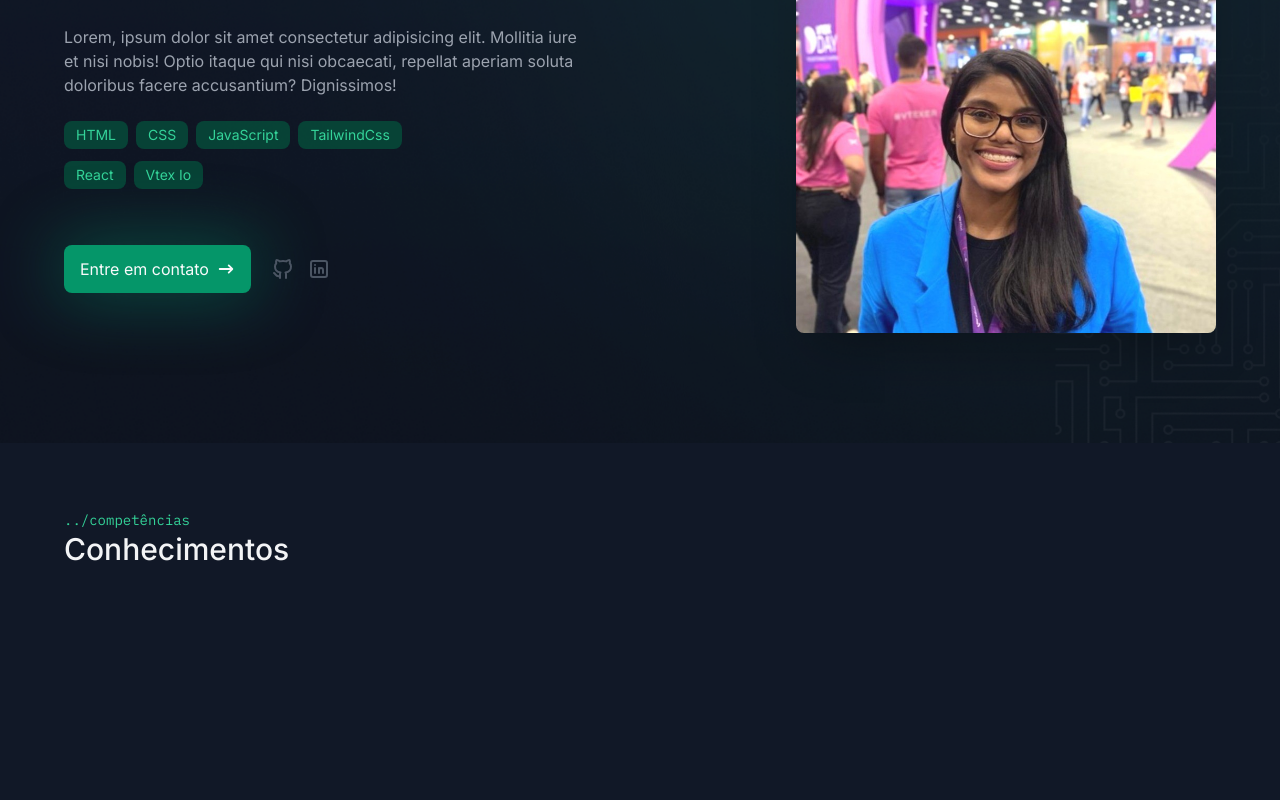
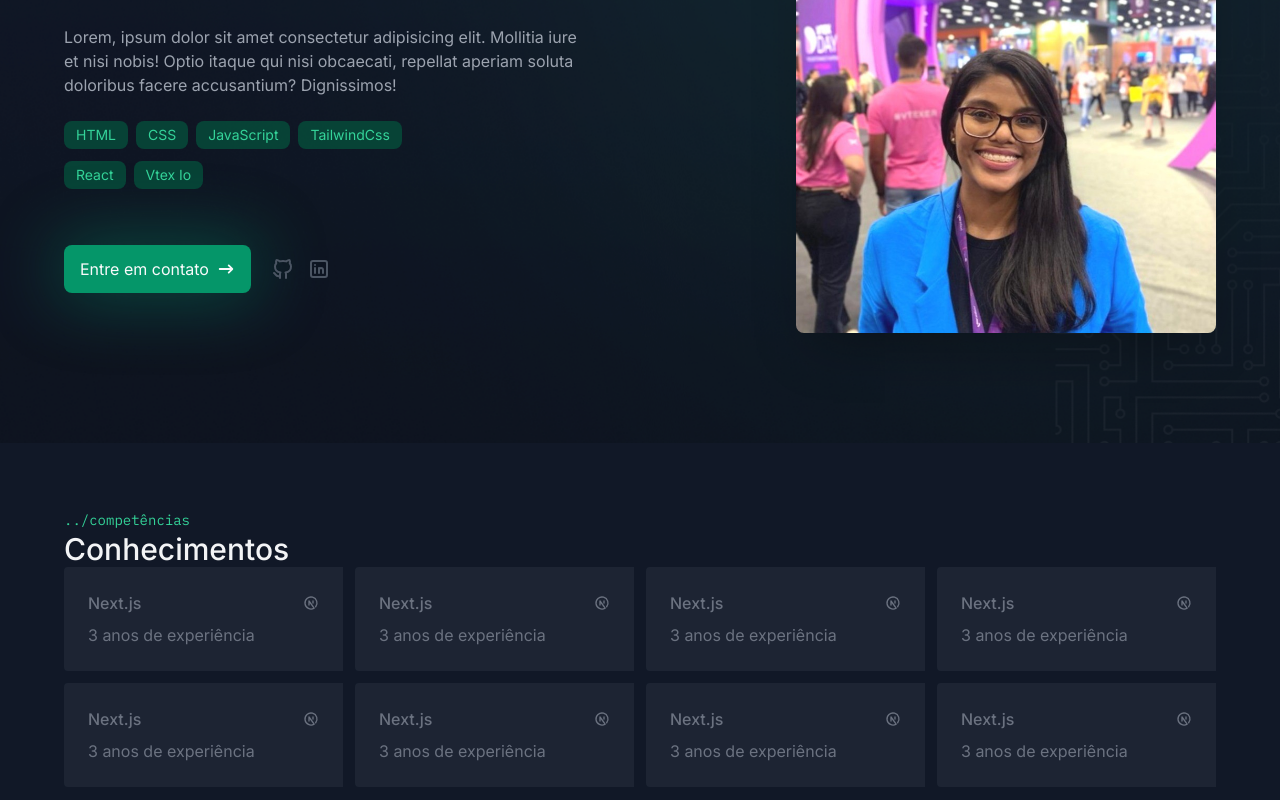
Before and after one commit to LaissaSaraiva/portfolio-next.js, a Next.js app: page / in a window 1280 px wide. Shown: the part 312-1112 px from the top of the page. Before the commit the page ends 943 px from the top, so only its background shows below. Built offline with nearby package versions, Linux system fonts and the light colour scheme.

Commit message:
feat: adiciona cards de tecnologias conhecidas

```diff
--- a/app/components/pages/home/known-techs/index.tsx
+++ b/app/components/pages/home/known-techs/index.tsx
@@ -1,4 +1,6 @@
 import { SectionTitle } from "@/app/components/section-title";
+import { TbBrandNextjs } from "react-icons/tb";
+import { KnowTech } from "./known-tech";
 
 type KnownTechsProps = {};
 
@@ -6,6 +8,19 @@ export const KnownTechs = () => {
   return (
     <section className="container py-16">
       <SectionTitle subtitle="competências" title="Conhecimentos" />
+
+      <div className="grid grid-cols-[repeat(auto-fit,minmax(264px,1fr))] gap-3">
+        {Array.from({ length: 8 }).map((_, index) => (
+          <KnowTech
+            key={index}
+            tech={{
+              icon: <TbBrandNextjs />,
+              name: "Next.js",
+              startDate: "2021-11-01",
+            }}
+          />
+        ))}
+      </div>
     </section>
   );
 };
--- /dev/null
+++ b/app/components/pages/home/known-techs/known-tech.tsx
@@ -0,0 +1,27 @@
+import { getRelativeTimeString } from "@/app/components/utils/get-relative-time";
+import { ReactNode } from "react";
+
+type KnowTechProps = {
+  tech: {
+    icon: ReactNode;
+    name: string;
+    startDate: string;
+  };
+};
+
+export const KnowTech = ({ tech }: KnowTechProps) => {
+  const relativeTime = getRelativeTimeString(
+    new Date(tech.startDate),
+    "pt-BR"
+  ).replace("há ", "");
+  return (
+    <div className="p-6 rounded-l bg-gray-600/20 text-gray-500 flex flex-col gap-2 hover:text-emerald-500 hover:bg-gray-600/30 transition-all">
+      <div className="flex items-center justify-between">
+        <p className="font-medium">{tech.name}</p>
+        {tech.icon}
+      </div>
+
+      <span>{relativeTime} de experiência</span>
+    </div>
+  );
+};
```
